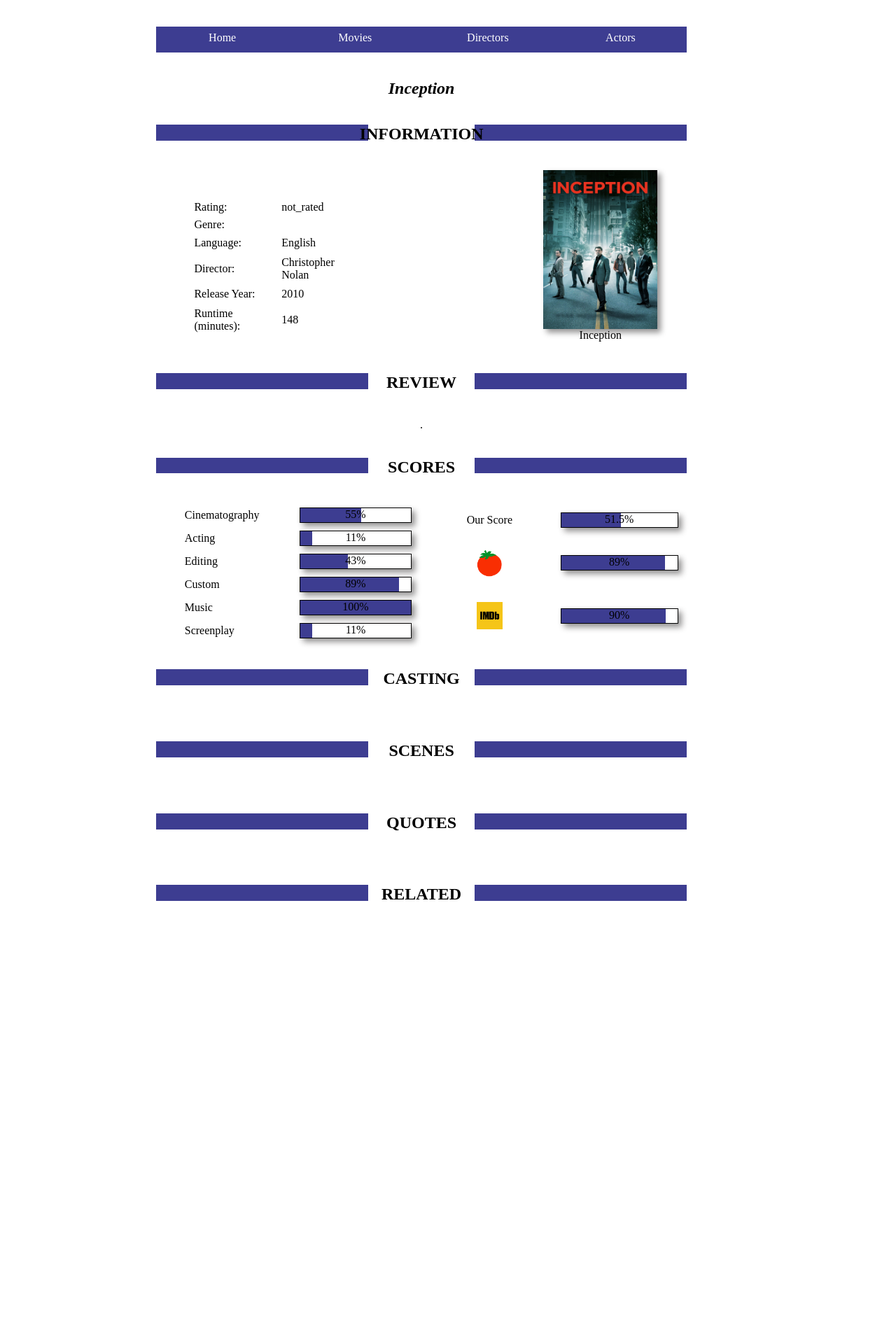
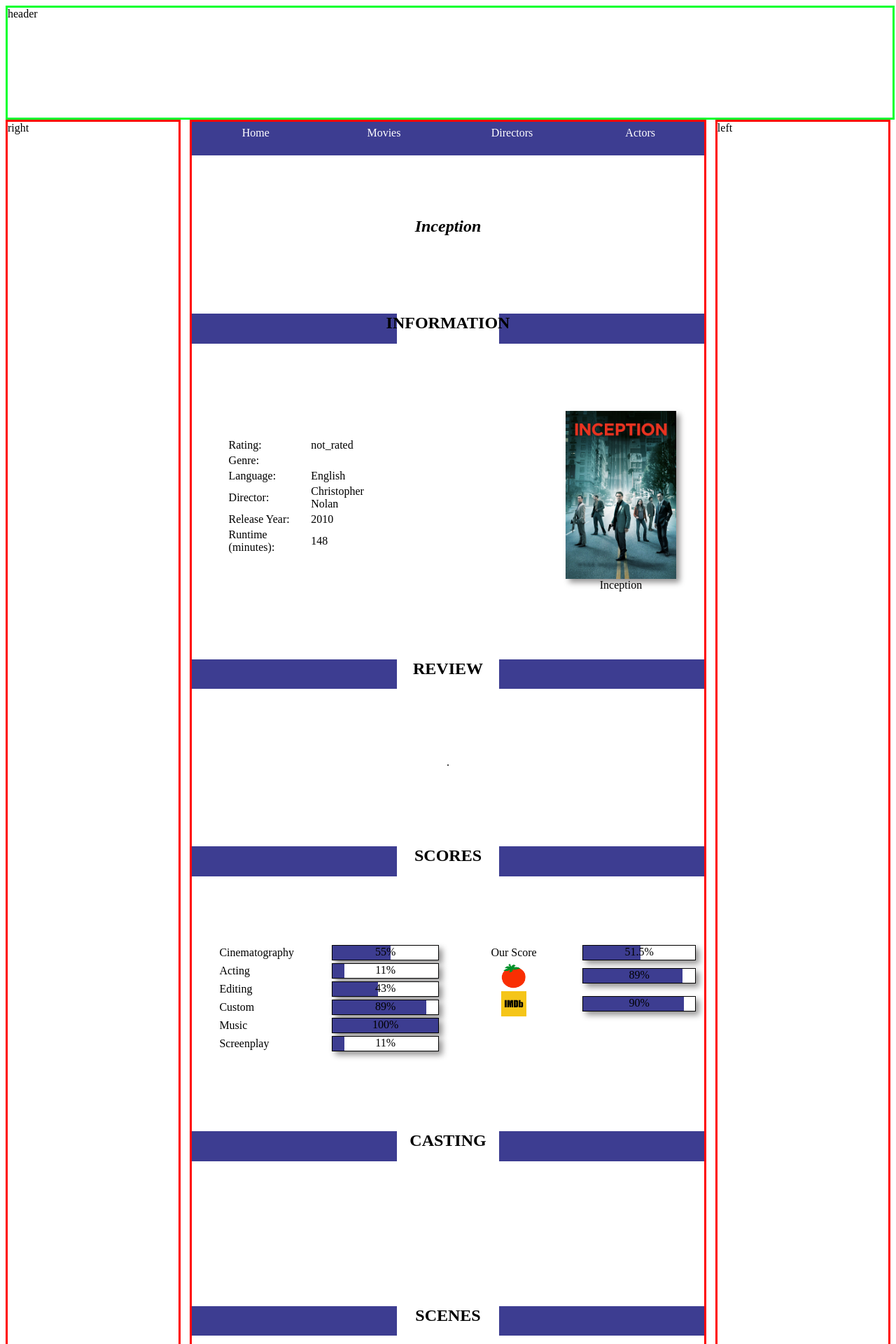
Before and after one commit to Sergio2405/Movies, a Django app: page /blog/movies/2/ in a window 1280 px wide. Shown: the top 1920 px of the page at 70% size. Before the commit the page ends 1287 px from the top, so only its background shows below. Run offline with Django 3.2, Linux system fonts and the light colour scheme; data comes from the database, SQL or seed files in the repository.

Commit message:
page format with bottom & header

```diff
--- a/blog/static/blog/css/index.css
+++ b/blog/static/blog/css/index.css
@@ -14,14 +14,50 @@
     /* display: flex; */
     /* row-gap: 10%;
     flex-direction: column;  */
-    margin: 3% 17% 3% 17%;
-    border-radius: 1%;
+    /* margin: 3% 17% 3% 17%; */
     background-color:var(--page-background) ;
-    /* border: 3px solid red; */
+    border: 3px solid red;
     width: 60%;
+    height: 100%;
     font-family: var(--font-letter);
 }
 
+#page
+{
+    display: flex;
+    flex-direction: row;
+    column-gap: 1%;
+    width: 100%;
+    height: 300%;
+}
+
+#right_side
+{
+    border: 3px solid red;
+    width: 20%;
+    height: 100%;
+}
+
+#left_side
+{
+    border: 3px solid red;
+    width: 20%;
+    height: 100%;
+}
+
+#header
+{
+    border: 3px solid rgb(0, 255, 47);
+    width: 100%;
+    height: 20%;
+}
+
+#bottom
+{
+    border: 3px solid rgb(0, 21, 255);
+    width: 100%;
+    height: 30%;
+}
 .menu
 {
     background-color: var(--page-color);
@@ -31,7 +67,7 @@
 
 .menu div
 {
-    height: 30px;
+    height: 10%;
     padding-top: 1%;
     width: 10%;
     text-align: center;
--- a/blog/templates/blog/moviesdetail.html
+++ b/blog/templates/blog/moviesdetail.html
@@ -10,6 +10,17 @@
 {% endblock %}
 
 {% block content %}
+
+
+<div id = "header">
+        header
+</div>
+
+<div id = "page">
+
+    <div id = "right_side">
+        right
+    </div>
 
     <div id = "parent">
 
@@ -34,7 +45,7 @@
         <div id = "section_information">
 
             <div style = "margin-left: 20%;margin-top: 15%;">
-            <table height = 200>
+                <table style = "height: 20%;">
                     <tbody>
                         <tr>
                             <td class = "information">Rating:</td>
@@ -98,7 +109,7 @@
         <div id = "section_scores">
 
             <div style = "margin-left: 10%;">
-            <table height = 200>
+                <table style = "height: 20%;">
                     <tbody>
                         <tr>
                             <td class = "feature">Cinematography</td>
@@ -129,7 +140,7 @@
             </div>
 
             <div>
-            <table height = 200>
+                <table style = "height:20%">
                     <tbody>
                         <tr>
                             <td class = "general">Our Score</td>
@@ -156,8 +167,8 @@
 
         <div id = "section_casting">
             {% for actor in movie.actors.all %}
-        <div class = "images">
-            <img src="{{ actor.image.url }}" style="height: 100px;width: 100%;" >
+            <div class = "images" style = "width: 10%;height: 50%;">
+                <img src="{{ actor.image.url }}" style="width: 100%;height: 100%;" >
                 <figcaption style = "text-align: center;"> {{ actor.name }} </figcaption>
             </div>
             {% endfor %}
@@ -171,8 +182,8 @@
 
         <div id = "section_scenes">
             {% for scene in movie.scene_movie_set.all %}
-        <div class = "scenes images">
-            <img src="{{ scene.image.url }}" style="width: 100%; height: 200px;" >
+            <div class = "scenes images" style = "width: 30%;height: 100%;">
+                <img src="{{ scene.image.url }}" style="width: 100%;height: 100%;">
                 <figcaption style = "text-align: center;"> {{ scene.description }} </figcaption>
             </div>
             {% endfor %}
@@ -204,22 +215,15 @@
         </div>
     </div>
 
-<div id = "header">
-
+    <div id = "left_side">
+        left
     </div>
-
-<div id = "right_side">
-
-</div>
-
-<div id = "left_side">
 
 </div>
 
 <div id = "bottom">
-
+        bottom
 </div>
-
 {% endblock %}
 
 {% block scripts %}
```
Lines whose indentation alone changed are shown as unchanged.
